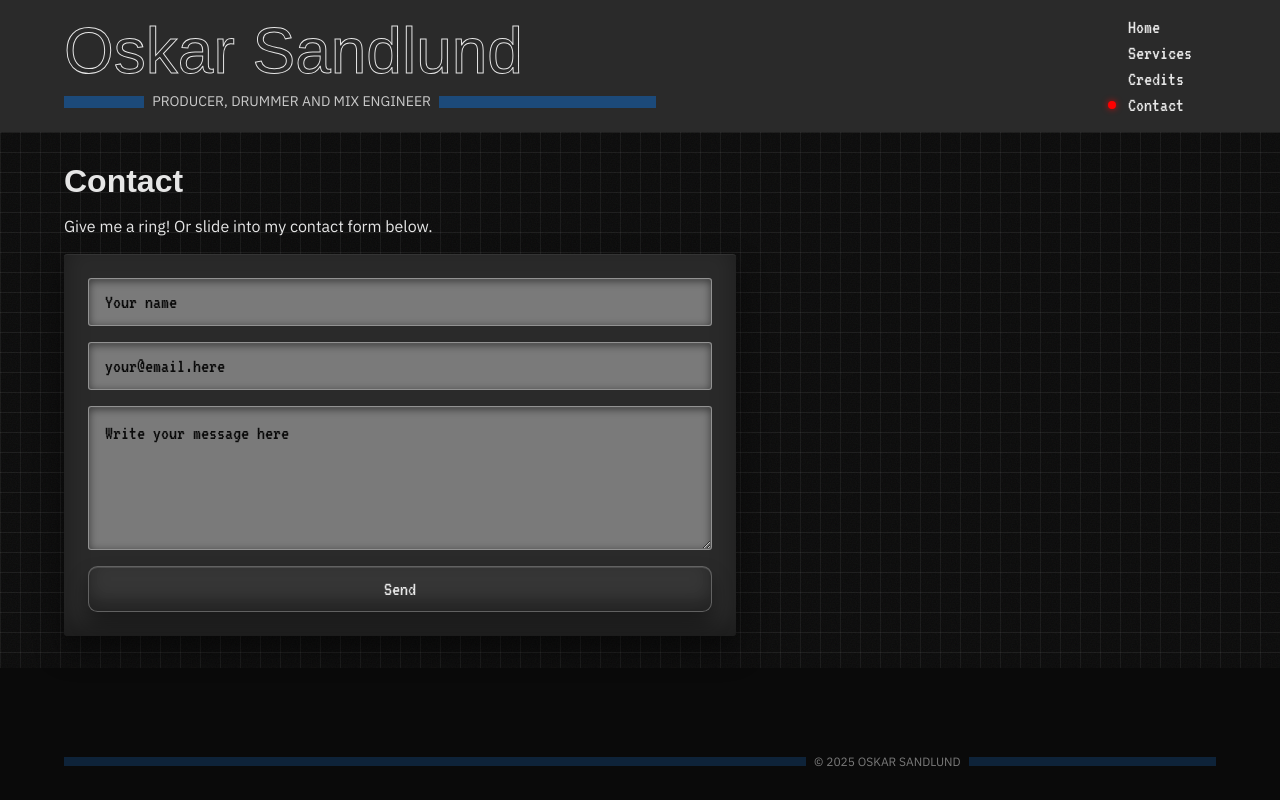
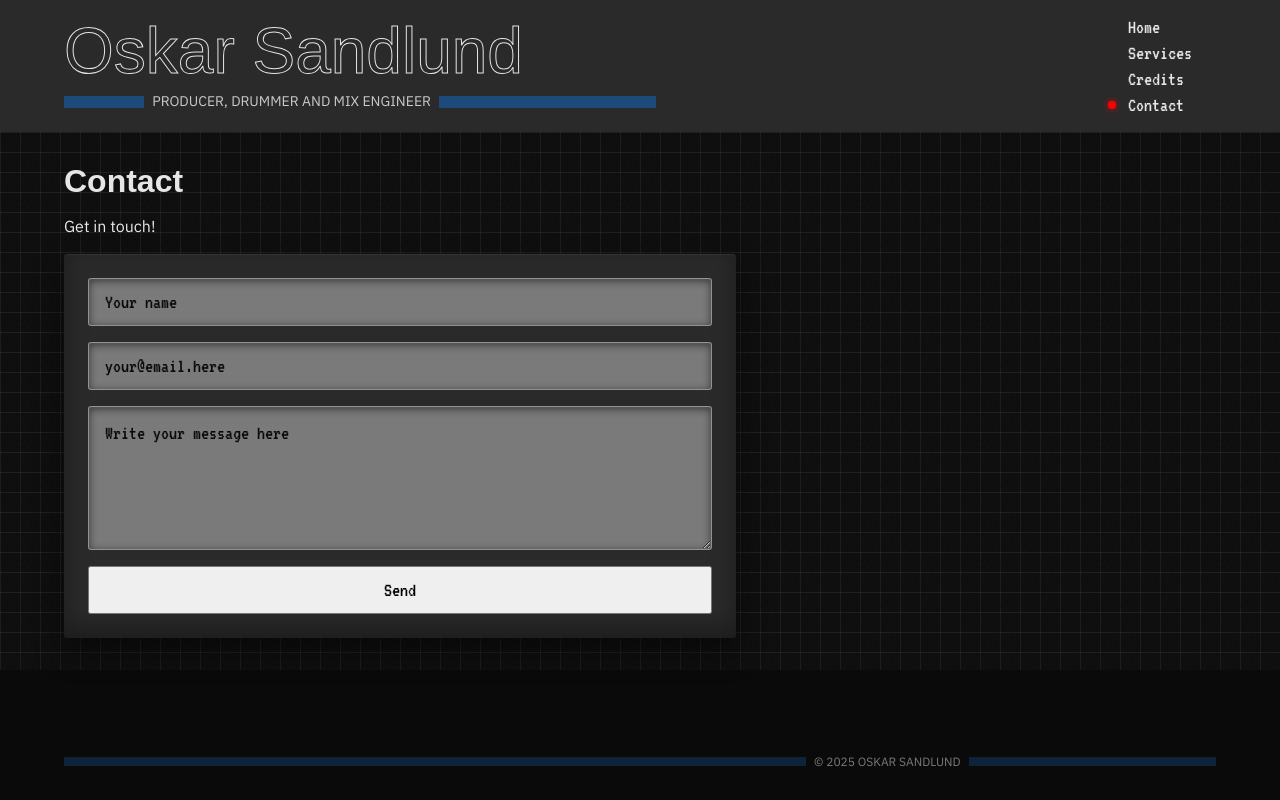
Before and after one commit to AnnaMargaretaEmelie/oskarsandlund, a Next.js app: page /contact in a window 1280 px wide. Built offline with nearby package versions, Linux system fonts and the light colour scheme; a web font is replaced by a local one.

Commit message:
feat(ui): add simple CTA button style

```diff
--- a/src/app/components/About/ContactSection/ContactSection.tsx
+++ b/src/app/components/About/ContactSection/ContactSection.tsx
@@ -48,7 +48,7 @@ export function ContactSection({
               </p>
             )}
           </div>
-          <p className={styles.contactLink}>Link to contactform</p>
+          <p className={`u-cta ${styles.contactLink}`}>Contactform → </p>
         </div>
       </div>
     </div>
--- a/src/app/components/Contact/ContactForm/ContactForm.module.scss
+++ b/src/app/components/Contact/ContactForm/ContactForm.module.scss
@@ -19,7 +19,7 @@
   border: 1px solid rgba(255,255,255,0.18);
   border-radius: 0.2rem;
   background: t.$color-label-gray;
-  color: t.$color-text;
+  color: t.$color-knob-gray;
 
   box-shadow:
     inset 0 2px 8px rgba(0,0,0,0.55),
@@ -51,43 +51,13 @@
 
 .button {
   align-self: flex-start;
-
   padding: t.$space-sm t.$space-xl;
   font-family: t.$font-decor;
   font-size: t.$font-size-lg;
-
-  border-radius: 0.6rem;
-  border: 1px solid rgba(255,255,255,0.22);
-
-  background: rgba(255,255,255,0.06);
-  color: t.$color-text;
-
-  box-shadow:
-    inset 0 1px 0 rgba(255,255,255,0.12),
-    inset 0 -10px 18px rgba(0,0,0,0.35),
-    0 12px 20px rgba(0,0,0,0.35);
-
-  cursor: pointer;
-  transition: transform 120ms ease, box-shadow 120ms ease, border-color 120ms ease;
-}
-
-.button:hover {
-  border-color: rgba(255,255,255,0.32);
-  box-shadow:
-    inset 0 1px 0 rgba(255,255,255,0.16),
-    inset 0 -10px 18px rgba(0,0,0,0.32),
-    0 16px 24px rgba(0,0,0,0.4);
-}
-
-.button:active {
-  transform: translateY(1px);
-  box-shadow:
-    inset 0 2px 8px rgba(0,0,0,0.6),
-    0 10px 16px rgba(0,0,0,0.32);
 }
 
 .button[disabled] {
-  opacity: 0.6;
+  background-color: t.$color-knob-gray ;
   cursor: not-allowed;
 }
 
--- a/src/app/components/Contact/ContactForm/ContactForm.tsx
+++ b/src/app/components/Contact/ContactForm/ContactForm.tsx
@@ -115,7 +115,11 @@ export function ContactForm() {
         {receipt?.sanityId && (
           <p className={styles.meta}>Reference: {receipt.sanityId}</p>
         )}
-        <button type="button" className={styles.button} onClick={resetForm}>
+        <button
+          type="button"
+          className={`u-cta ${styles.button}`}
+          onClick={resetForm}
+        >
           Send me another one!
         </button>
       </div>
--- a/src/app/components/Header/Header.module.scss
+++ b/src/app/components/Header/Header.module.scss
@@ -3,6 +3,11 @@
 .header {
     background-color: t.$color-knob-gray;
     padding-block: t.$space-md;
+}
+
+.header a:hover {
+  color: inherit;
+  text-decoration: none;
 }
 
 .inner {
--- a/src/app/contact/page.tsx
+++ b/src/app/contact/page.tsx
@@ -7,7 +7,7 @@ export default function ContactPage() {
       <div className="container">
         <div className="u-stack-md">
           <h1>Contact</h1>
-          <p>Give me a ring! Or slide into my contact form below.</p>
+          <p>Get in touch!</p>
           <div className={styles.formWrap}>
             <ContactForm />
           </div>
--- a/src/app/page.tsx
+++ b/src/app/page.tsx
@@ -89,7 +89,7 @@ export default async function Home() {
           <div className={`${styles.featuredBox} bg-grid`}>
             <FeaturedCreditsSection credits={featuredCreditsWithCover ?? []} />
             <div className={styles.featuredCta}>
-              <a href="/credits" className={styles.featuredCtaButton}>
+              <a href="/credits" className="u-cta">
                 All credits →
               </a>
             </div>
--- a/src/styles/base/_globals.scss
+++ b/src/styles/base/_globals.scss
@@ -25,4 +25,15 @@ main {
 a {
   color: inherit;
   text-decoration: none;
+
 }
+
+a:hover {
+  color: t.$color-electric-cyan;
+}
+
+
+
+a:focus-visible {
+
+}
--- /dev/null
+++ b/src/styles/utilities/_cta.scss
@@ -0,0 +1,22 @@
+@use "../abstracts/tokens" as t;
+
+.u-cta {
+  display: inline-block;
+  padding: 0.5em 1.2em;
+
+  border: 1px solid currentColor;
+  background: transparent;
+  color: inherit;
+
+  font: inherit;
+  cursor: pointer;
+  text-decoration: none;
+
+  transition: transform 0.15s ease, box-shadow 0.15s ease;
+
+  &:hover,
+  &:focus-visible {
+    transform: translate(-2px, -2px);
+    box-shadow: 2px 2px 0 currentColor;
+  }
+}
--- a/src/styles/utilities/_utilities.scss
+++ b/src/styles/utilities/_utilities.scss
@@ -1,4 +1,5 @@
 @forward "./stack";
 @forward "./a11y";
+@forward "./cta";
 @forward "./labels";
 @forward "./backgrounds";
```
